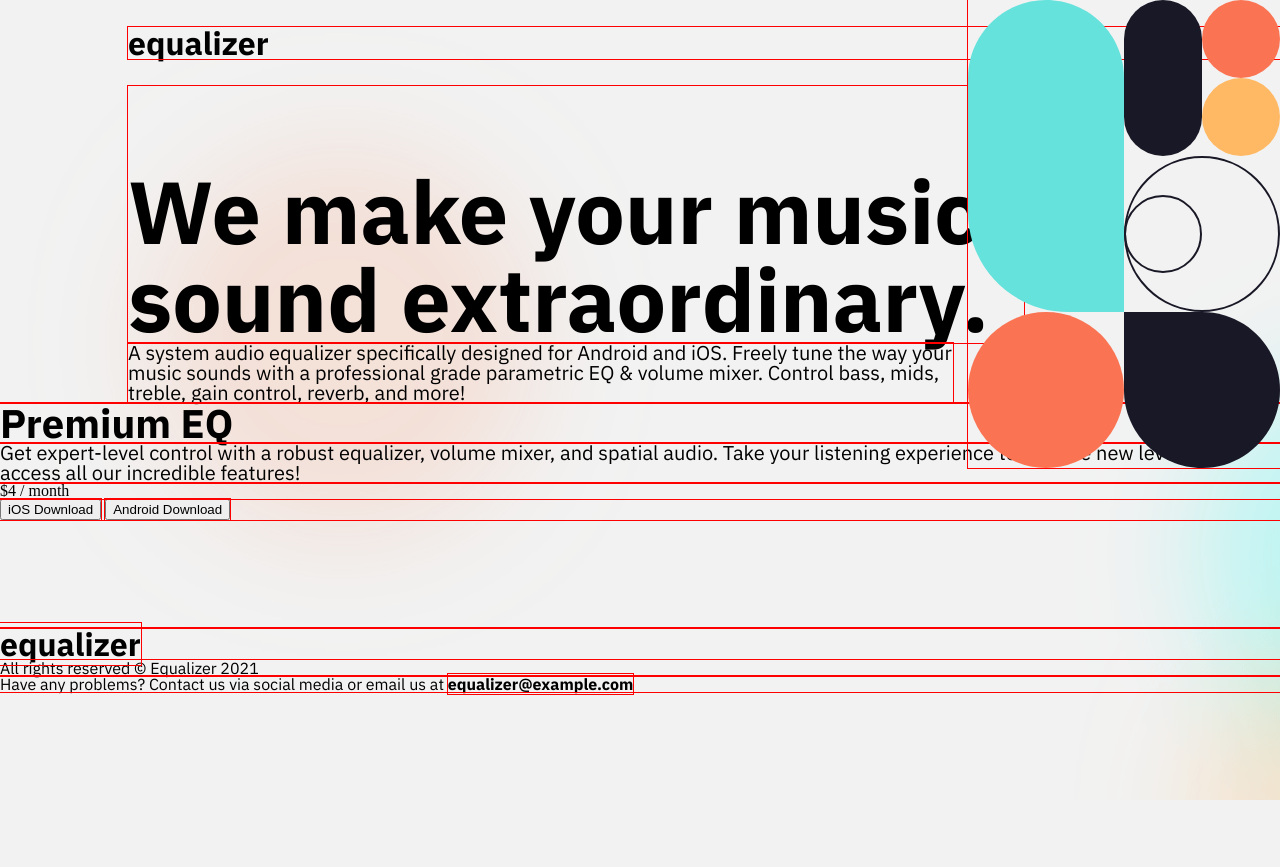
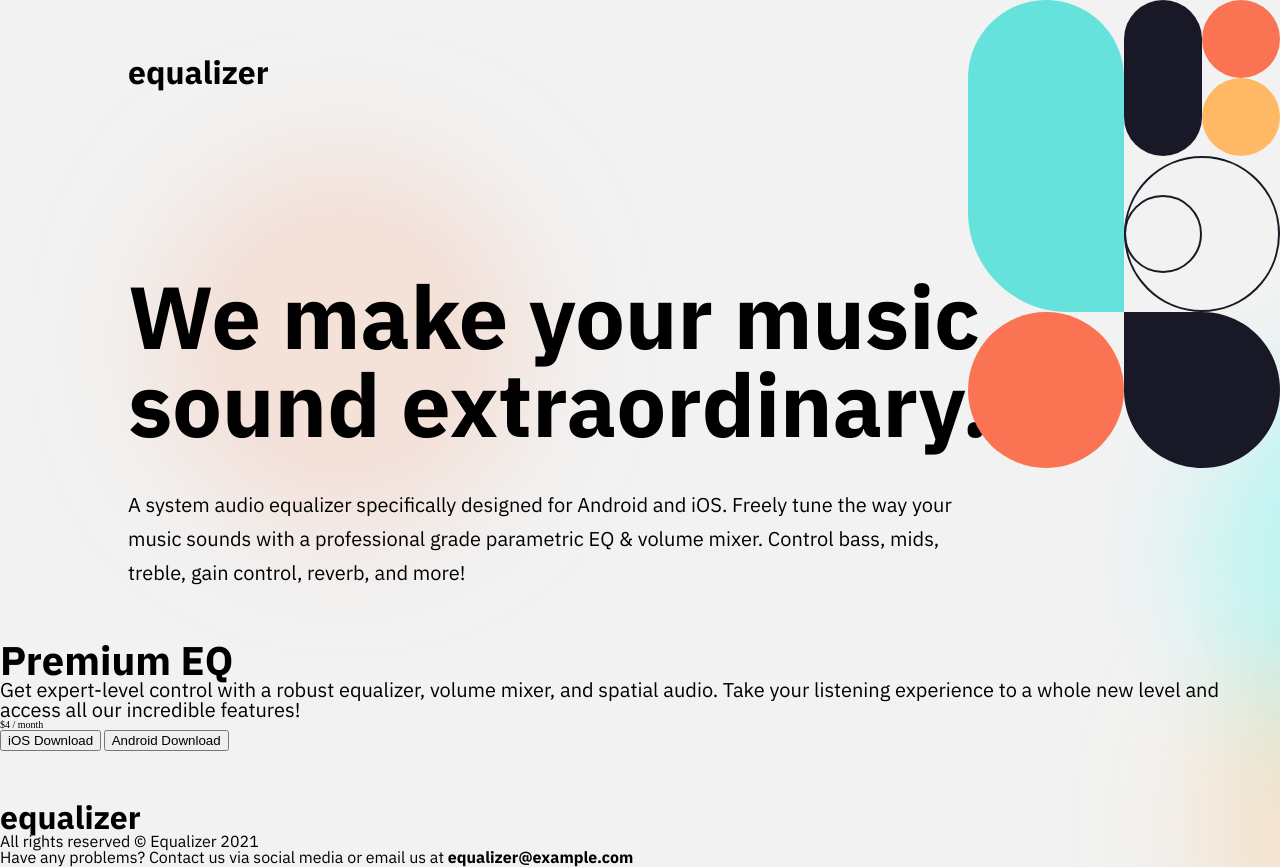
Before and after one commit to mhjarvis/front-end-projects, a plain HTML site: page newbie_solutions/equalizer-landing-page/index.html in a window 1280 px wide. Before the commit the page ends 800 px from the top, so only its background shows below. Drawn offline with Linux system fonts and the light colour scheme.

Commit message:
Finish styling header element; change root font to 10px for readability

```diff
--- a/newbie_solutions/equalizer-landing-page/styles.css
+++ b/newbie_solutions/equalizer-landing-page/styles.css
@@ -11,20 +11,21 @@
     --orange: #ffb964;
     --grayish: #fcfaf9;
     --blackish: #191826;
+    font-size: 10px;
 }
 
 * {
-    outline: 1px solid red;
-}
+/*     outline: 1px solid red;
+ */}
 
 body {
     background-image: url(./assets/bg-main-desktop.png);
     background-color: #f2f2f2;
-    height: 100vh;
     width: 100%;
     display: grid;
     grid-template-rows: 3.5fr 4.5emfr 1fr;
     grid-template-columns: auto;
+    gap: 5rem;
 }
 
 strong {
@@ -33,24 +34,24 @@ strong {
 
 h1 {
     font-family: 'IBM Plex Sans', sans-serif;
-    font-size: 5.5rem;
+    font-size: 8.8rem;
     font-weight: 700;
 }
 
 h2 {
     font-family: 'IBM Plex Sans', sans-serif;
-    font-size: 2.5rem;
+    font-size: 4rem;
     font-weight: 700;
 }
 
 .body1 {
     font-family: 'IBM Plex Sans', sans-serif;
-    font-size: 1.25rem;
+    font-size: 2rem;
 }
 
 .body2 {
     font-family: 'IBM Plex Sans', sans-serif;
-    font-size: 1rem;
+    font-size: 1.6rem;
 }
 
 
@@ -72,22 +73,20 @@ header {
 
 .equalizer {
     font-family: 'IBM Plex Sans', sans-serif;
-    font-size: 2rem;
+    font-size: 3.2rem;
     font-weight: 700;
-
 }
 
 #equalizer-header {
     display: flex;
     align-self: center;
     margin-left: 10%;
+    margin-top: 3.2rem;
 }
 
 h1 {
-    margin-left: 10%;
-    margin-right: 20%;
-/*     height: 11rem;
- */    max-width: 1010px;
+    margin: 16rem 20% 0 10%;
+    max-width: 1010px;
     display: flex;
     flex-direction: column;
     justify-content: flex-end;
@@ -96,4 +95,10 @@ h1 {
 #h1-subtext {
     margin-left: 10%;
     max-width: 825px;
+    margin-top: 4rem;
+    line-height: 3.4rem;
 }
+
+/*****************************************
+                 HEADER
+*****************************************/
```
